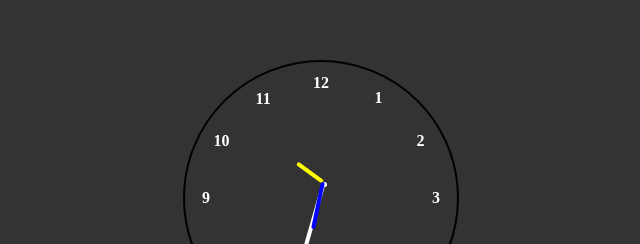
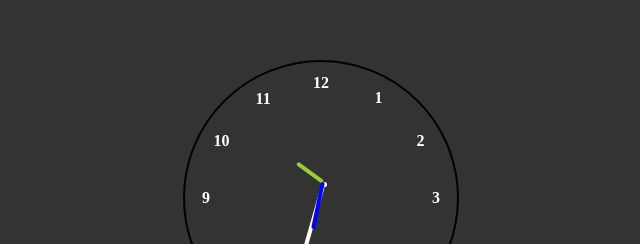
Before and after one commit to Sonali-Patel98/project, a plain HTML site: page analog_Digital/index.html in a window 1280 px wide. Shown: the part 102-346 px from the top of the page, 319-959 px from the left. Drawn offline with Linux system fonts and the light colour scheme.

Commit message:
Updated some files or made improvements

```diff
--- a/analog_Digital/style.css
+++ b/analog_Digital/style.css
@@ -65,7 +65,7 @@ body{
     right: 131px;
     height: 2rem;
     width: 2px;
-    border: 2px solid yellow;
+    border: 2px solid yellowgreen;
 }
 .hr, .min, .sec {
   position: absolute;
```
